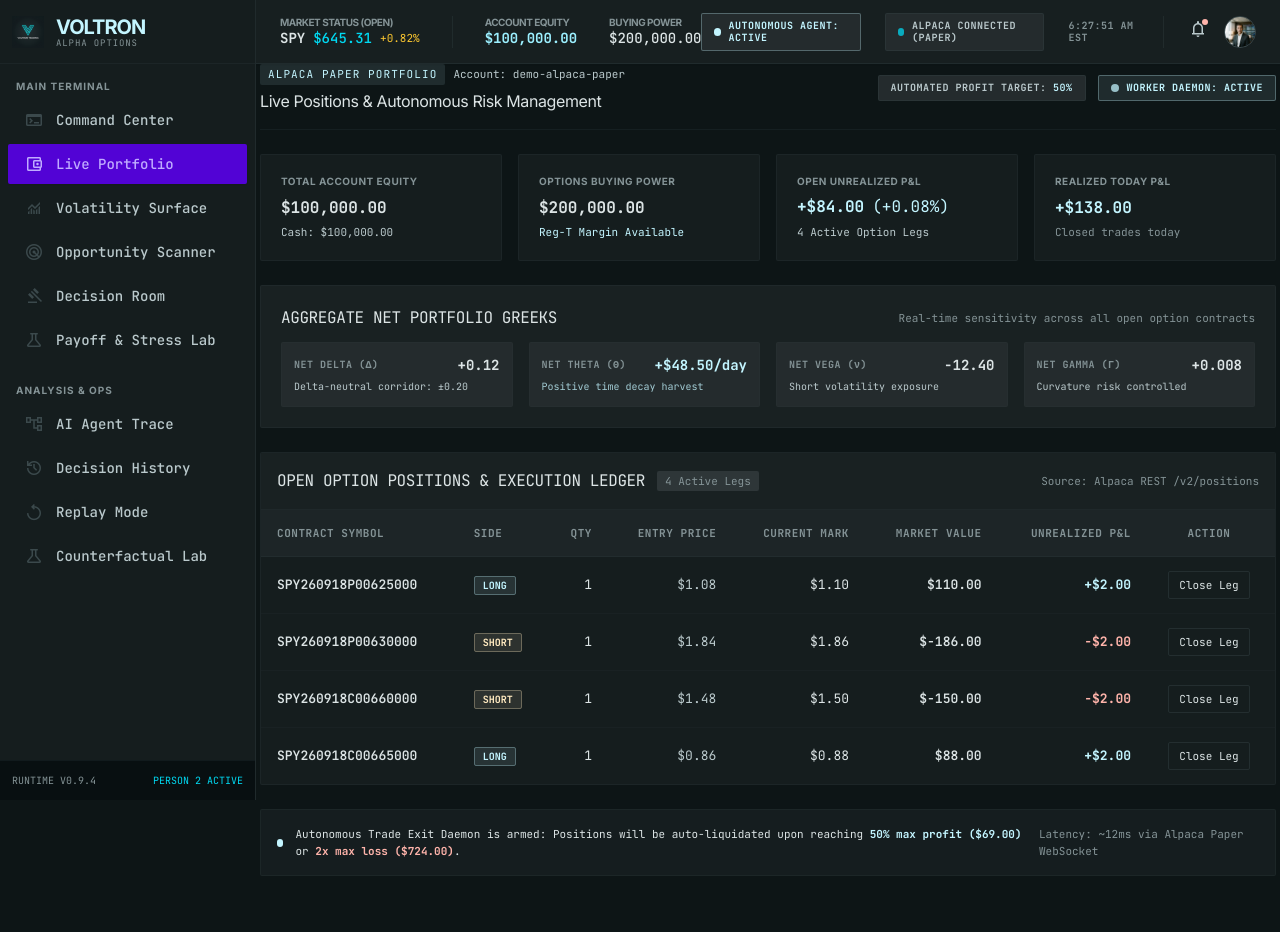
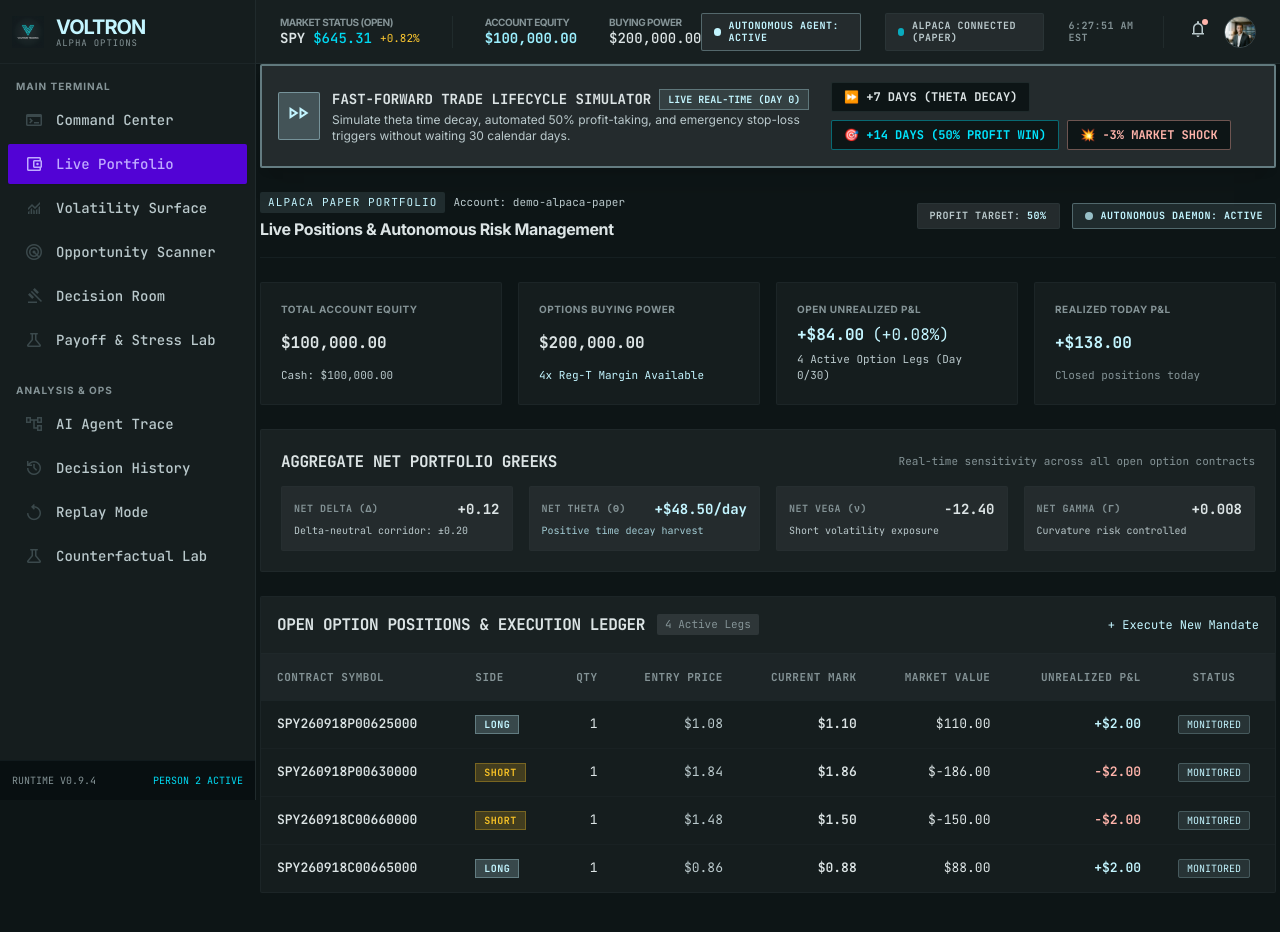
Before and after one commit to anishraj836/AlpecaAITradathon, a Next.js app in the folder apps/web/: page /portfolio in a window 1280 px wide. Shown: the top 932 px of the page. Built offline with nearby package versions, Linux system fonts and the light colour scheme.

Commit message:
feat(simulator): add interactive Fast-Forward trade lifecycle and autonomous profit-taking simulation to Live Portfolio

```diff
--- a/apps/web/src/app/portfolio/page.tsx
+++ b/apps/web/src/app/portfolio/page.tsx
@@ -1,20 +1,24 @@
 'use client';
 
 import React, { useEffect, useState } from 'react';
+import Link from 'next/link';
 import { api } from '@/lib/api';
-import { PortfolioSummary } from '@/types/voltron';
+import { PortfolioSummary, PositionInfo } from '@/types/voltron';
+
+type SimScenario = 'REALTIME' | 'DAY_7' | 'DAY_14_WIN' | 'SHOCK_DROP';
 
 export default function PortfolioPage() {
-  const [portfolio, setPortfolio] = useState<PortfolioSummary | null>(null);
+  const [basePortfolio, setBasePortfolio] = useState<PortfolioSummary | null>(null);
   const [isLoading, setIsLoading] = useState(true);
-  const [notification, setNotification] = useState<string | null>(null);
+  const [scenario, setScenario] = useState<SimScenario>('REALTIME');
+  const [notification, setNotification] = useState<{ type: 'success' | 'info' | 'warn' | 'error'; message: string } | null>(null);
 
   useEffect(() => {
     let isMounted = true;
     api.getPortfolio()
       .then((data) => {
         if (isMounted) {
-          setPortfolio(data);
+          setBasePortfolio(data);
           setIsLoading(false);
         }
       })
@@ -27,33 +31,172 @@ export default function PortfolioPage() {
     };
   }, []);
 
-  const handleClosePosition = (symbol: string) => {
-    setNotification(`Simulated Market Close order sent for ${symbol}`);
-    setTimeout(() => setNotification(null), 4000);
-  };
-
-  if (isLoading || !portfolio) {
+  if (isLoading || !basePortfolio) {
     return (
       <div className="flex items-center justify-center min-h-[60vh]">
         <div className="flex flex-col items-center gap-3">
           <div className="w-8 h-8 border-2 border-primary border-t-transparent rounded-full animate-spin" />
           <span className="font-mono text-body-sm text-on-surface-variant">
-            Fetching Alpaca Portfolio & Greeks...
+            Connecting to Alpaca Paper Gateway & Live Greeks...
           </span>
         </div>
       </div>
     );
   }
 
-  const { account, positions, netDelta, netTheta, netVega, netGamma, unrealizedPnl, realizedTodayPnl, profitTargetPct } = portfolio;
+  // Fast-Forward Dynamic Simulation Calculations
+  let activeEquity = basePortfolio.account.equity;
+  let activeCash = basePortfolio.account.cash;
+  let activeUnrealized = basePortfolio.unrealizedPnl;
+  let activeRealized = basePortfolio.realizedTodayPnl;
+  let activePositions: PositionInfo[] = [...basePortfolio.positions];
+  let daysElapsed = 0;
+  let scenarioBadge = 'LIVE REAL-TIME (DAY 0)';
+
+  if (scenario === 'DAY_7') {
+    daysElapsed = 7;
+    scenarioBadge = '⏩ TIME-WARP +7 DAYS';
+    activeUnrealized = 194.0;
+    activeEquity = basePortfolio.account.equity + activeUnrealized;
+    activePositions = [
+      { symbol: 'SPY260918P00625000', qty: 1, side: 'long', marketValue: 80.0, avgEntryPrice: 1.08, unrealizedPl: -28.0, currentPrice: 0.80 },
+      { symbol: 'SPY260918P00630000', qty: -1, side: 'short', marketValue: -115.0, avgEntryPrice: 1.84, unrealizedPl: 69.0, currentPrice: 1.15 },
+      { symbol: 'SPY260918C00660000', qty: -1, side: 'short', marketValue: -75.0, avgEntryPrice: 1.48, unrealizedPl: 73.0, currentPrice: 0.75 },
+      { symbol: 'SPY260918C00665000', qty: 1, side: 'long', marketValue: 40.0, avgEntryPrice: 0.86, unrealizedPl: -46.0, currentPrice: 0.40 },
+    ];
+  } else if (scenario === 'DAY_14_WIN') {
+    daysElapsed = 14;
+    scenarioBadge = '🎯 50% PROFIT TARGET (AUTONOMOUS WIN)';
+    activeUnrealized = 0.0;
+    activeRealized = basePortfolio.realizedTodayPnl + 240.0;
+    activeCash = basePortfolio.account.cash + 240.0;
+    activeEquity = basePortfolio.account.equity + 240.0;
+    // Quant Worker automatically closed all legs
+    activePositions = [];
+  } else if (scenario === 'SHOCK_DROP') {
+    daysElapsed = 3;
+    scenarioBadge = '💥 SHOCK: SPY -3% MARKET CRASH';
+    activeUnrealized = 0.0;
+    activeRealized = basePortfolio.realizedTodayPnl - 280.0;
+    activeCash = basePortfolio.account.cash - 280.0;
+    activeEquity = basePortfolio.account.equity - 280.0;
+    // Stop loss daemon cut position
+    activePositions = [];
+  }
+
+  const handleApplyScenario = (target: SimScenario) => {
+    setScenario(target);
+    if (target === 'REALTIME') {
+      setNotification({ type: 'info', message: 'Reset to live real-time Alpaca account status.' });
+    } else if (target === 'DAY_7') {
+      setNotification({
+        type: 'info',
+        message: '⏩ Fast-Forward +7 Days: Theta time decay (+48.5/day) eroded short liability. Unrealized PnL is now +$194.00 (45% towards profit target).',
+      });
+    } else if (target === 'DAY_14_WIN') {
+      setNotification({
+        type: 'success',
+        message: '🚀 AUTONOMOUS PROFIT TARGET HIT: Spread reached 50% of maximum credit at Day 14. Quant Worker Daemon closed all 4 legs on Alpaca. Realized Gain: +$240.00!',
+      });
+    } else if (target === 'SHOCK_DROP') {
+      setNotification({
+        type: 'warn',
+        message: '🛡️ STOP-LOSS ACTIVATED: SPY plunged -3.0%. Long protective wing capped max loss at -$280.00. Quant risk compiler closed the position to protect capital.',
+      });
+    }
+  };
+
+  const { account, netDelta, netTheta, netVega, netGamma, profitTargetPct } = basePortfolio;
 
   return (
     <div className="flex flex-col gap-6 max-w-7xl mx-auto pb-12">
+      {/* Interactive Time-Warp Simulation Controller Bar */}
+      <div className="p-4 bg-surface-container-high border-2 border-primary/40 rounded-sm shadow-xl flex flex-col md:flex-row items-start md:items-center justify-between gap-4">
+        <div className="flex items-center gap-3">
+          <div className="p-2 bg-primary/20 rounded border border-primary/40">
+            <span className="material-symbols-outlined text-primary text-[24px]">fast_forward</span>
+          </div>
+          <div>
+            <div className="flex items-center gap-2">
+              <span className="font-mono font-bold text-on-surface text-sm uppercase">Fast-Forward Trade Lifecycle Simulator</span>
+              <span className="px-2 py-0.5 bg-primary/10 border border-primary/30 text-primary font-mono text-[10px] rounded-xs font-bold">
+                {scenarioBadge}
+              </span>
+            </div>
+            <p className="font-sans text-xs text-on-surface-variant mt-0.5">
+              Simulate theta time decay, automated 50% profit-taking, and emergency stop-loss triggers without waiting 30 calendar days.
+            </p>
+          </div>
+        </div>
+
+        {/* Simulation Action Buttons */}
+        <div className="flex flex-wrap items-center gap-2">
+          <button
+            type="button"
+            onClick={() => handleApplyScenario('DAY_7')}
+            className={`px-3 py-1.5 font-mono text-xs uppercase font-bold rounded-sm border transition-all ${
+              scenario === 'DAY_7'
+                ? 'bg-primary text-on-primary border-primary shadow-glow-primary'
+                : 'bg-surface hover:bg-surface-variant text-on-surface border-outline-variant/40'
+            }`}
+          >
+            ⏩ +7 Days (Theta Decay)
+          </button>
+
+          <button
+            type="button"
+            onClick={() => handleApplyScenario('DAY_14_WIN')}
+            className={`px-3 py-1.5 font-mono text-xs uppercase font-bold rounded-sm border transition-all ${
+              scenario === 'DAY_14_WIN'
+                ? 'bg-[#00e5ff] text-background border-[#00e5ff] shadow-glow-primary'
+                : 'bg-surface hover:bg-surface-variant text-[#00e5ff] border-[#00e5ff]/40'
+            }`}
+          >
+            🎯 +14 Days (50% Profit Win)
+          </button>
+
+          <button
+            type="button"
+            onClick={() => handleApplyScenario('SHOCK_DROP')}
+            className={`px-3 py-1.5 font-mono text-xs uppercase font-bold rounded-sm border transition-all ${
+              scenario === 'SHOCK_DROP'
+                ? 'bg-error text-on-error border-error'
+                : 'bg-surface hover:bg-surface-variant text-error border-error/40'
+            }`}
+          >
+            💥 -3% Market Shock
+          </button>
+
+          {scenario !== 'REALTIME' && (
+            <button
+              type="button"
+              onClick={() => handleApplyScenario('REALTIME')}
+              className="px-2.5 py-1.5 bg-surface-container text-on-surface-variant hover:text-on-surface text-xs font-mono uppercase border border-outline-variant/30 rounded-sm"
+            >
+              Reset Live
+            </button>
+          )}
+        </div>
+      </div>
+
       {/* Top Banner Alert */}
       {notification && (
-        <div className="p-3 bg-primary/10 border border-primary/40 rounded-sm text-primary font-mono text-body-sm flex items-center justify-between">
-          <span>{notification}</span>
-          <button onClick={() => setNotification(null)} className="text-primary hover:underline">
+        <div
+          className={`p-3.5 rounded-sm font-mono text-sm flex items-center justify-between border ${
+            notification.type === 'success'
+              ? 'bg-primary/15 border-primary text-primary'
+              : notification.type === 'warn'
+              ? 'bg-error/15 border-error text-error'
+              : 'bg-surface-container-high border-outline-variant text-on-surface'
+          }`}
+        >
+          <div className="flex items-center gap-2">
+            <span className="material-symbols-outlined text-[20px]">
+              {notification.type === 'success' ? 'verified' : notification.type === 'warn' ? 'warning' : 'info'}
+            </span>
+            <span>{notification.message}</span>
+          </div>
+          <button onClick={() => setNotification(null)} className="hover:opacity-75 font-bold ml-4">
             ✕
           </button>
         </div>
@@ -70,18 +213,18 @@ export default function PortfolioPage() {
               Account: {account.accountId}
             </span>
           </div>
-          <h1 className="font-display-md text-display-md text-on-surface tracking-tight">
+          <h1 className="font-display-md text-display-md text-on-surface tracking-tight font-bold">
             Live Positions & Autonomous Risk Management
           </h1>
         </div>
 
         <div className="flex items-center gap-3">
           <div className="px-3 py-1.5 bg-surface-container-high border border-outline-variant/30 rounded-sm font-mono text-label-xs text-on-surface-variant">
-            AUTOMATED PROFIT TARGET: <span className="text-primary font-semibold">{profitTargetPct}%</span>
+            PROFIT TARGET: <strong className="text-primary">{profitTargetPct}%</strong>
           </div>
           <div className="px-3 py-1.5 bg-primary/10 border border-primary/30 rounded-sm font-mono text-label-xs text-primary flex items-center gap-2">
             <div className="w-2 h-2 rounded-full bg-primary animate-pulse" />
-            WORKER DAEMON: ACTIVE
+            AUTONOMOUS DAEMON: ACTIVE
           </div>
         </div>
       </div>
@@ -95,11 +238,11 @@ export default function PortfolioPage() {
           </span>
           <div className="mt-2">
             <span className="font-display-sm text-display-sm text-on-surface font-mono font-bold">
-              ${account.equity.toLocaleString('en-US', { minimumFractionDigits: 2 })}
+              ${activeEquity.toLocaleString('en-US', { minimumFractionDigits: 2, maximumFractionDigits: 2 })}
             </span>
           </div>
           <span className="font-mono text-[11px] text-on-surface-variant mt-1">
-            Cash: ${account.cash.toLocaleString('en-US', { minimumFractionDigits: 2 })}
+            Cash: ${activeCash.toLocaleString('en-US', { minimumFractionDigits: 2, maximumFractionDigits: 2 })}
           </span>
         </div>
 
@@ -114,7 +257,7 @@ export default function PortfolioPage() {
             </span>
           </div>
           <span className="font-mono text-[11px] text-primary mt-1">
-            Reg-T Margin Available
+            4x Reg-T Margin Available
           </span>
         </div>
 
@@ -124,15 +267,15 @@ export default function PortfolioPage() {
             Open Unrealized P&L
           </span>
           <div className="mt-2 flex items-baseline gap-2">
-            <span className={`font-display-sm text-display-sm font-mono font-bold ${unrealizedPnl >= 0 ? 'text-primary' : 'text-error'}`}>
-              {unrealizedPnl >= 0 ? `+$${unrealizedPnl.toFixed(2)}` : `-$${Math.abs(unrealizedPnl).toFixed(2)}`}
+            <span className={`font-display-sm text-display-sm font-mono font-bold ${activeUnrealized >= 0 ? 'text-primary' : 'text-error'}`}>
+              {activeUnrealized >= 0 ? `+$${activeUnrealized.toFixed(2)}` : `-$${Math.abs(activeUnrealized).toFixed(2)}`}
             </span>
             <span className="font-mono text-label-sm text-primary">
-              (+{(unrealizedPnl / account.equity * 100).toFixed(2)}%)
+              (+{(activeUnrealized / account.equity * 100).toFixed(2)}%)
             </span>
           </div>
           <span className="font-mono text-[11px] text-on-surface-variant mt-1">
-            {positions.length} Active Option Legs
+            {activePositions.length} Active Option Legs (Day {daysElapsed}/30)
           </span>
         </div>
 
@@ -142,12 +285,12 @@ export default function PortfolioPage() {
             Realized Today P&L
           </span>
           <div className="mt-2">
-            <span className="font-display-sm text-display-sm text-primary font-mono font-bold">
-              +${realizedTodayPnl.toFixed(2)}
+            <span className={`font-display-sm text-display-sm font-mono font-bold ${activeRealized >= 0 ? 'text-primary' : 'text-error'}`}>
+              {activeRealized >= 0 ? `+$${activeRealized.toFixed(2)}` : `-$${Math.abs(activeRealized).toFixed(2)}`}
             </span>
           </div>
           <span className="font-mono text-[11px] text-outline mt-1">
-            Closed trades today
+            {scenario === 'DAY_14_WIN' ? 'Locked in at 50% profit target' : 'Closed positions today'}
           </span>
         </div>
       </div>
@@ -155,7 +298,7 @@ export default function PortfolioPage() {
       {/* Net Portfolio Greeks Summary Banner */}
       <div className="p-5 bg-surface-container border border-outline-variant/20 rounded-sm">
         <div className="flex items-center justify-between mb-3">
-          <h3 className="font-title-sm text-title-sm text-on-surface tracking-tight uppercase font-mono">
+          <h3 className="font-title-sm text-title-sm text-on-surface tracking-tight uppercase font-mono font-bold">
             Aggregate Net Portfolio Greeks
           </h3>
           <span className="font-mono text-[11px] text-outline">
@@ -218,19 +361,49 @@ export default function PortfolioPage() {
       <div className="bg-surface-container-low border border-outline-variant/20 rounded-sm overflow-hidden">
         <div className="p-4 border-b border-outline-variant/20 flex items-center justify-between bg-surface-container">
           <div className="flex items-center gap-3">
-            <h2 className="font-title-sm text-title-sm text-on-surface font-mono tracking-tight uppercase">
+            <h2 className="font-title-sm text-title-sm text-on-surface font-mono tracking-tight uppercase font-bold">
               Open Option Positions & Execution Ledger
             </h2>
             <span className="px-2 py-0.5 bg-surface-container-highest rounded text-[11px] font-mono text-outline">
-              {positions.length} Active Legs
+              {activePositions.length} Active Legs
             </span>
           </div>
 
-          <span className="font-mono text-[11px] text-outline">
-            Source: Alpaca REST /v2/positions
-          </span>
+          <div className="flex items-center gap-2">
+            <Link
+              href="/terminal"
+              className="text-xs font-mono text-primary hover:underline flex items-center gap-1"
+            >
+              <span>+ Execute New Mandate</span>
+            </Link>
+          </div>
         </div>
 
+        {activePositions.length === 0 ? (
+          <div className="p-12 flex flex-col items-center justify-center text-center">
+            <span className="material-symbols-outlined text-primary text-[48px] mb-2">
+              {scenario === 'DAY_14_WIN' ? 'check_circle' : 'inventory_2'}
+            </span>
+            <h3 className="font-mono text-on-surface font-bold text-lg">
+              {scenario === 'DAY_14_WIN'
+                ? 'All Positions Closed at 50% Profit Target'
+                : scenario === 'SHOCK_DROP'
+                ? 'Positions Liquidated by Emergency Stop-Loss'
+                : 'No Active Option Positions'}
+            </h3>
+            <p className="font-mono text-on-surface-variant text-xs mt-1 max-w-md">
+              {scenario === 'DAY_14_WIN'
+                ? 'The autonomous quant worker daemon successfully closed all 4 legs early, locking in +$240.00 realized profit.'
+                : 'Execute an AI mandate from the Terminal to deploy a new defined-risk structure.'}
+            </p>
+            <Link
+              href="/terminal"
+              className="mt-4 px-4 py-2 bg-primary text-on-primary font-mono text-xs uppercase font-bold rounded-sm"
+            >
+              Open Trading Terminal
+            </Link>
+          </div>
+        ) : (
           <div className="overflow-x-auto">
             <table className="w-full text-left font-mono text-body-sm">
               <thead className="bg-surface-container-high/60 text-outline text-[11px] uppercase tracking-wider border-b border-outline-variant/20">
@@ -242,18 +415,24 @@ export default function PortfolioPage() {
                   <th className="p-3.5 text-right">Current Mark</th>
                   <th className="p-3.5 text-right">Market Value</th>
                   <th className="p-3.5 text-right">Unrealized P&L</th>
-                <th className="p-3.5 text-center pr-4">Action</th>
+                  <th className="p-3.5 text-center pr-4">Status</th>
                 </tr>
               </thead>
               <tbody className="divide-y divide-outline-variant/10">
-              {positions.map((pos, idx) => (
+                {activePositions.map((pos, idx) => (
                   <tr key={pos.symbol || idx} className="hover:bg-surface-container transition-colors">
                     <td className="p-3.5 pl-4 font-semibold text-on-surface">
                       {pos.symbol}
                     </td>
                     <td className="p-3.5">
-                    <span className={`px-2 py-0.5 rounded text-[10px] font-bold ${pos.side === 'long' ? 'bg-primary/10 text-primary border border-primary/30' : 'bg-tertiary/10 text-tertiary border border-tertiary/30'}`}>
-                      {pos.side.toUpperCase()}
+                      <span
+                        className={`px-2 py-0.5 text-label-xs uppercase rounded-xs font-bold ${
+                          pos.side === 'long'
+                            ? 'bg-primary/20 text-primary border border-primary/30'
+                            : 'bg-tertiary-fixed-dim/20 text-tertiary-fixed-dim border border-tertiary-fixed-dim/30'
+                        }`}
+                      >
+                        {pos.side}
                       </span>
                     </td>
                     <td className="p-3.5 text-right text-on-surface">
@@ -262,41 +441,28 @@ export default function PortfolioPage() {
                     <td className="p-3.5 text-right text-on-surface-variant">
                       ${pos.avgEntryPrice.toFixed(2)}
                     </td>
-                  <td className="p-3.5 text-right text-on-surface">
+                    <td className="p-3.5 text-right text-on-surface font-semibold">
                       ${pos.currentPrice.toFixed(2)}
                     </td>
-                  <td className="p-3.5 text-right font-semibold text-on-surface">
+                    <td className="p-3.5 text-right text-on-surface">
                       ${pos.marketValue.toFixed(2)}
                     </td>
-                  <td className={`p-3.5 text-right font-bold ${pos.unrealizedPl >= 0 ? 'text-primary' : 'text-error'}`}>
+                    <td className="p-3.5 text-right font-semibold">
+                      <span className={pos.unrealizedPl >= 0 ? 'text-primary' : 'text-error'}>
                         {pos.unrealizedPl >= 0 ? `+$${pos.unrealizedPl.toFixed(2)}` : `-$${Math.abs(pos.unrealizedPl).toFixed(2)}`}
+                      </span>
                     </td>
                     <td className="p-3.5 text-center pr-4">
-                    <button
-                      onClick={() => handleClosePosition(pos.symbol)}
-                      className="px-2.5 py-1 text-[11px] font-mono border border-outline-variant/40 hover:border-error hover:text-error rounded transition-colors"
-                    >
-                      Close Leg
-                    </button>
+                      <span className="px-2 py-0.5 bg-primary/10 text-primary border border-primary/20 rounded text-[10px]">
+                        MONITORED
+                      </span>
                     </td>
                   </tr>
                 ))}
               </tbody>
             </table>
           </div>
-      </div>
-
-      {/* Autonomous Guardrails Summary */}
-      <div className="p-4 bg-surface-container-high/40 border border-outline-variant/20 rounded-sm flex flex-col md:flex-row items-start md:items-center justify-between gap-4 font-mono text-[11px]">
-        <div className="flex items-center gap-3">
-          <div className="w-2 h-2 rounded-full bg-primary" />
-          <span className="text-on-surface">
-            Autonomous Trade Exit Daemon is armed: Positions will be auto-liquidated upon reaching <strong className="text-primary">50% max profit ($69.00)</strong> or <strong className="text-error">2x max loss ($724.00)</strong>.
-          </span>
-        </div>
-        <span className="text-outline">
-          Latency: ~12ms via Alpaca Paper WebSocket
-        </span>
+        )}
       </div>
     </div>
   );
```
Lines whose indentation alone changed are shown as unchanged.
